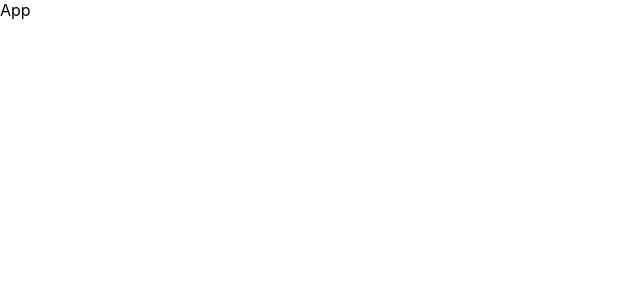
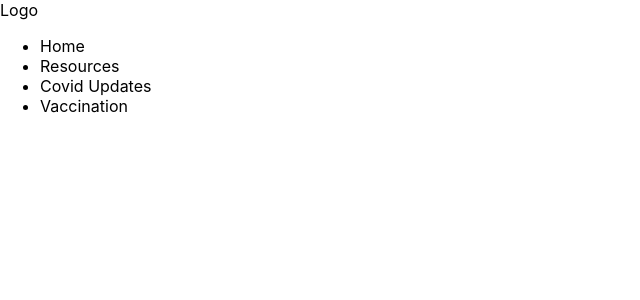
Before and after one commit to vice76/WebOCode, a React (Create React App) app: page /resources in a window 1280 px wide. Shown: the top 300 px of the page, without its empty margins (0-640 px from the left). Built offline with nearby package versions, Linux system fonts and the light colour scheme.

Commit message:
imported all components in app.js

```diff
--- a/src/App.js
+++ b/src/App.js
@@ -1,9 +1,16 @@
 import React from 'react';
+import { Switch, Route } from "react-router-dom";
+import Header from './shared/Header';
+import Home from './components/home/Home';
+import Resources from './components/resources/Resources';
+import CovidUpdates from './components/covidUpdates/CovidUpdates';
+import Vaccination from './components/vaccination/Vaccination';
 
 function App() {
   return (
     <div className="App">
-      App
+      <Header />
+
     </div>
   );
 }
--- a/src/shared/Header.js
+++ b/src/shared/Header.js
@@ -4,10 +4,10 @@ import Logo from '../assets/Logo.png';
 const Header = () => {
     return (
         <header>
-            <div className={navbarActiveclass.join(" ")}>
+            <div className="">
                 <div className="container">
                     <div className="NavbarLeft">
-                        <Logo ClassName="NavbarLogo"/>
+                        Logo
                     </div>
                     <div className="NavbarRight">
                         <ul className="NavigationItems">
```
